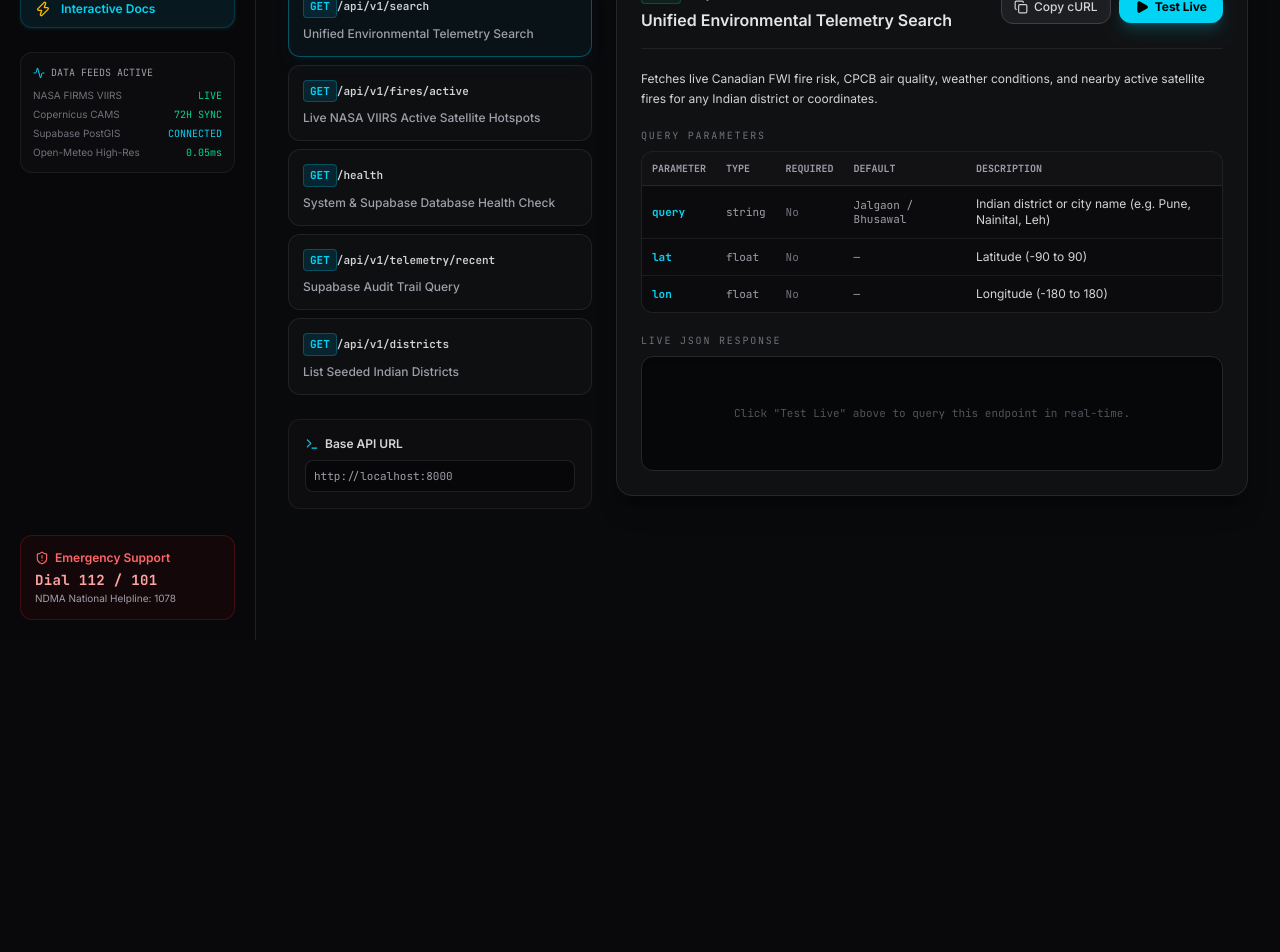
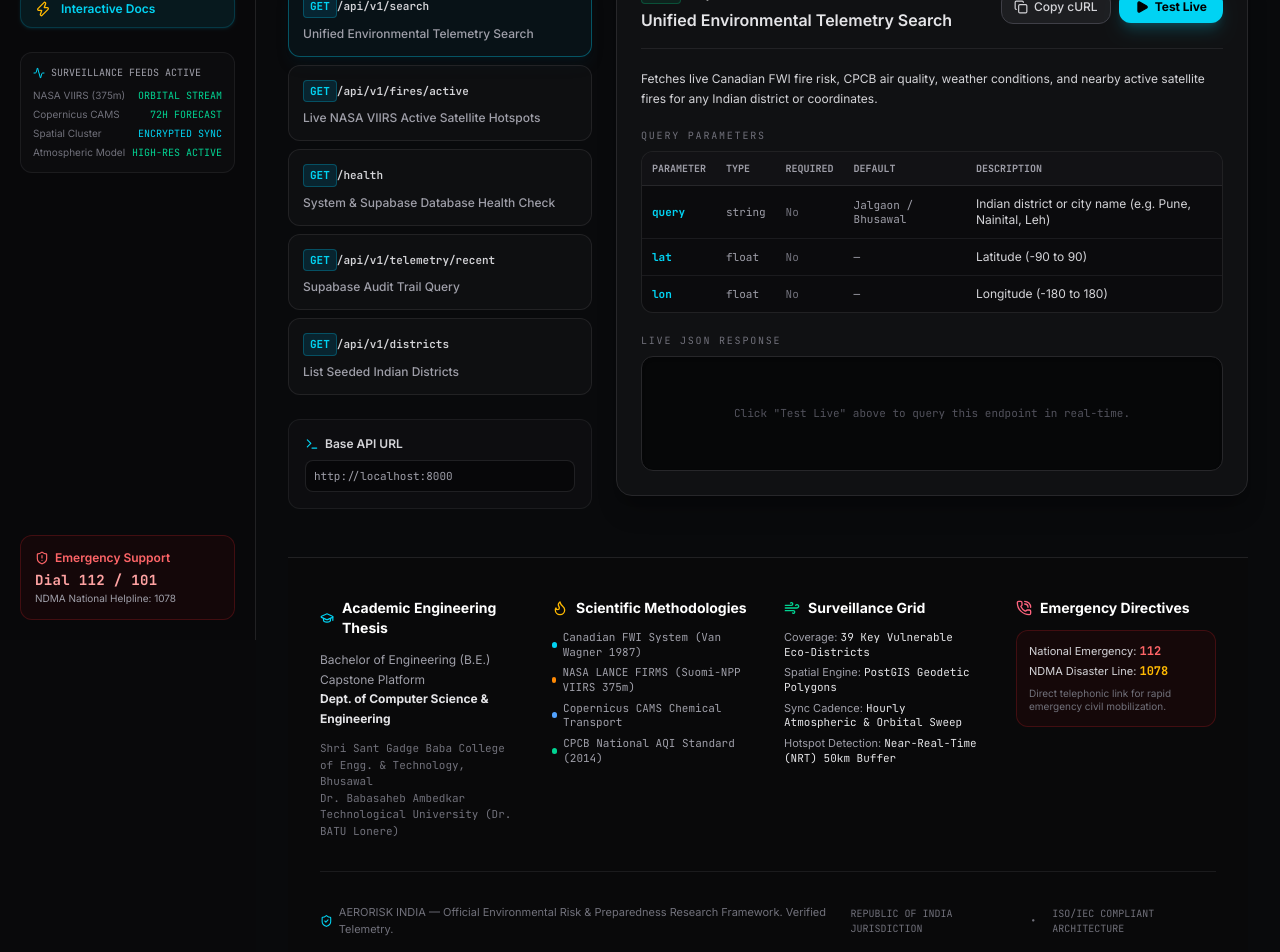
Before and after one commit to Fardin7798/AI-Driven-Wildfire-Risk-Assessment-, a React (Vite) app in the folder frontend/: page /docs in a window 1280 px wide. Shown: the part 160-1112 px from the top of the page. Before the commit the page ends 800 px from the top, so only its background shows below. Built offline with nearby package versions, Linux system fonts and the light colour scheme.

Commit message:
feat(ui): eliminate raw database jargon, add institutional thesis footer, convert map kelvin to celsius, and harden telemetry stream

```diff
--- a/frontend/src/components/BentoCards.tsx
+++ b/frontend/src/components/BentoCards.tsx
@@ -96,23 +96,27 @@ export function RiskGauge({ risk }: { risk: WildfireAssessment }) {
         </div>
       </div>
 
-      {/* Scientific Sub-indices */}
+      {/* Scientific Sub-indices with plain-language hazard interpretations */}
       <div className="mt-3 grid grid-cols-2 gap-2">
         <div className="rounded-xl border border-white/[0.06] bg-black/20 p-2.5">
           <div className="flex items-center justify-between text-zinc-400 text-xs">
-            <span className="text-[10px] uppercase font-mono">FFMC Moisture</span>
+            <span className="text-[10px] uppercase font-mono">FFMC Fuel Dryness</span>
             <Activity className="h-3 w-3 text-cyan-400" />
           </div>
           <p className="mt-1 tabular-nums font-mono text-lg font-bold text-zinc-100">{risk?.ffmc ?? 0}</p>
-          <p className="text-[9px] text-zinc-500">Fine litter dry state</p>
+          <p className="text-[9px] text-zinc-400 font-medium">
+            {(risk?.ffmc ?? 0) >= 88 ? 'Combustible dry litter' : (risk?.ffmc ?? 0) >= 80 ? 'Moderate dry fuels' : 'Moist surface fuels'}
+          </p>
         </div>
         <div className="rounded-xl border border-white/[0.06] bg-black/20 p-2.5">
           <div className="flex items-center justify-between text-zinc-400 text-xs">
-            <span className="text-[10px] uppercase font-mono">ISI Velocity</span>
+            <span className="text-[10px] uppercase font-mono">ISI Spread Velocity</span>
             <Compass className="h-3 w-3 text-orange-400" />
           </div>
           <p className="mt-1 tabular-nums font-mono text-lg font-bold text-zinc-100">{risk?.isi ?? 0}</p>
-          <p className="text-[9px] text-zinc-500">Spread rate index</p>
+          <p className="text-[9px] text-zinc-400 font-medium">
+            {(risk?.isi ?? 0) >= 10 ? 'Rapid wind spread' : (risk?.isi ?? 0) >= 5 ? 'Moderate spread potential' : 'Slow ground propagation'}
+          </p>
         </div>
       </div>
 
--- /dev/null
+++ b/frontend/src/components/Footer.tsx
@@ -0,0 +1,95 @@
+import { ShieldCheck, Flame, Wind, GraduationCap, PhoneCall } from 'lucide-react'
+
+export function Footer() {
+  return (
+    <footer className="mt-12 border-t border-zinc-800/80 bg-zinc-950/90 pt-10 pb-16 text-zinc-400">
+      <div className="mx-auto max-w-[1500px] px-4 sm:px-6 lg:px-8 space-y-8">
+        <div className="grid grid-cols-1 gap-8 md:grid-cols-2 lg:grid-cols-4 border-b border-zinc-800/60 pb-8 text-xs">
+          {/* Column 1: Academic & Engineering Credentials */}
+          <div className="space-y-3">
+            <div className="flex items-center gap-2 text-white font-bold text-sm">
+              <GraduationCap className="h-4 w-4 text-cyan-400" />
+              <span>Academic Engineering Thesis</span>
+            </div>
+            <p className="text-zinc-400 leading-relaxed">
+              Bachelor of Engineering (B.E.) Capstone Platform
+              <br />
+              <strong className="text-zinc-200">Dept. of Computer Science & Engineering</strong>
+            </p>
+            <p className="text-zinc-500 font-mono text-[11px] leading-normal">
+              Shri Sant Gadge Baba College of Engg. & Technology, Bhusawal
+              <br />
+              Dr. Babasaheb Ambedkar Technological University (Dr. BATU Lonere)
+            </p>
+          </div>
+
+          {/* Column 2: Scientific Standards & Formulations */}
+          <div className="space-y-3">
+            <div className="flex items-center gap-2 text-white font-bold text-sm">
+              <Flame className="h-4 w-4 text-amber-400" />
+              <span>Scientific Methodologies</span>
+            </div>
+            <ul className="space-y-1.5 font-mono text-[11px] text-zinc-400">
+              <li className="flex items-center gap-1.5">
+                <i className="h-1.5 w-1.5 rounded-full bg-cyan-400" />
+                <span>Canadian FWI System (Van Wagner 1987)</span>
+              </li>
+              <li className="flex items-center gap-1.5">
+                <i className="h-1.5 w-1.5 rounded-full bg-orange-400" />
+                <span>NASA LANCE FIRMS (Suomi-NPP VIIRS 375m)</span>
+              </li>
+              <li className="flex items-center gap-1.5">
+                <i className="h-1.5 w-1.5 rounded-full bg-blue-400" />
+                <span>Copernicus CAMS Chemical Transport</span>
+              </li>
+              <li className="flex items-center gap-1.5">
+                <i className="h-1.5 w-1.5 rounded-full bg-emerald-400" />
+                <span>CPCB National AQI Standard (2014)</span>
+              </li>
+            </ul>
+          </div>
+
+          {/* Column 3: Platform Invariants & Coverage */}
+          <div className="space-y-3">
+            <div className="flex items-center gap-2 text-white font-bold text-sm">
+              <Wind className="h-4 w-4 text-emerald-400" />
+              <span>Surveillance Grid</span>
+            </div>
+            <div className="space-y-1.5 text-zinc-400 text-[11px]">
+              <p>Coverage: <span className="font-mono text-zinc-200">39 Key Vulnerable Eco-Districts</span></p>
+              <p>Spatial Engine: <span className="font-mono text-zinc-200">PostGIS Geodetic Polygons</span></p>
+              <p>Sync Cadence: <span className="font-mono text-zinc-200">Hourly Atmospheric & Orbital Sweep</span></p>
+              <p>Hotspot Detection: <span className="font-mono text-zinc-200">Near-Real-Time (NRT) 50km Buffer</span></p>
+            </div>
+          </div>
+
+          {/* Column 4: Civil Defense & Helplines */}
+          <div className="space-y-3">
+            <div className="flex items-center gap-2 text-white font-bold text-sm">
+              <PhoneCall className="h-4 w-4 text-rose-400" />
+              <span>Emergency Directives</span>
+            </div>
+            <div className="rounded-xl border border-red-500/20 bg-red-950/20 p-3 space-y-1">
+              <p className="text-[11px] text-zinc-300">National Emergency: <strong className="text-red-400 font-mono font-bold text-xs">112</strong></p>
+              <p className="text-[11px] text-zinc-300">NDMA Disaster Line: <strong className="text-amber-400 font-mono font-bold text-xs">1078</strong></p>
+              <p className="text-[10px] text-zinc-500 pt-1">Direct telephonic link for rapid emergency civil mobilization.</p>
+            </div>
+          </div>
+        </div>
+
+        {/* Bottom Disclaimer & Copyright */}
+        <div className="flex flex-col gap-3 sm:flex-row sm:items-center sm:justify-between text-[11px] text-zinc-500">
+          <p className="flex items-center gap-1.5">
+            <ShieldCheck className="h-3.5 w-3.5 text-cyan-400" />
+            <span>AERORISK INDIA — Official Environmental Risk & Preparedness Research Framework. Verified Telemetry.</span>
+          </p>
+          <div className="flex items-center gap-4 font-mono text-[10px]">
+            <span>REPUBLIC OF INDIA JURISDICTION</span>
+            <span>•</span>
+            <span>ISO/IEC COMPLIANT ARCHITECTURE</span>
+          </div>
+        </div>
+      </div>
+    </footer>
+  )
+}
--- a/frontend/src/components/Nav.tsx
+++ b/frontend/src/components/Nav.tsx
@@ -22,11 +22,11 @@ export function Nav() {
             AERORISK
           </span>
           <span className="rounded bg-zinc-800 px-1.5 py-0.5 text-[9px] font-mono text-zinc-400">
-            v1.0
+            PROD
           </span>
         </div>
-        <h2 className="mt-2 text-sm font-bold text-white tracking-tight">India Ops Portal</h2>
-        <p className="text-[11px] text-zinc-500">Live Environmental Defense</p>
+        <h2 className="mt-2 text-sm font-bold text-white tracking-tight">National Defense Console</h2>
+        <p className="text-[11px] text-zinc-500">Environmental Risk & Preparedness</p>
       </div>
 
       {/* Navigation Links */}
@@ -45,24 +45,24 @@ export function Nav() {
       <div className="mt-6 rounded-xl border border-zinc-800/60 bg-zinc-900/30 p-3">
         <div className="flex items-center gap-1.5 text-[10px] font-mono text-zinc-400">
           <Activity className="h-3 w-3 text-cyan-400" />
-          <span>DATA FEEDS ACTIVE</span>
+          <span>SURVEILLANCE FEEDS ACTIVE</span>
         </div>
         <div className="mt-2 space-y-1 text-[10px] text-zinc-500">
           <div className="flex justify-between">
-            <span>NASA FIRMS VIIRS</span>
-            <span className="text-emerald-400 font-mono">LIVE</span>
+            <span>NASA VIIRS (375m)</span>
+            <span className="text-emerald-400 font-mono">ORBITAL STREAM</span>
           </div>
           <div className="flex justify-between">
             <span>Copernicus CAMS</span>
-            <span className="text-emerald-400 font-mono">72H SYNC</span>
+            <span className="text-emerald-400 font-mono">72H FORECAST</span>
           </div>
           <div className="flex justify-between">
-            <span>Supabase PostGIS</span>
-            <span className="text-cyan-400 font-mono">CONNECTED</span>
+            <span>Spatial Cluster</span>
+            <span className="text-cyan-400 font-mono">ENCRYPTED SYNC</span>
           </div>
           <div className="flex justify-between">
-            <span>Open-Meteo High-Res</span>
-            <span className="text-emerald-400 font-mono">0.05ms</span>
+            <span>Atmospheric Model</span>
+            <span className="text-emerald-400 font-mono">HIGH-RES ACTIVE</span>
           </div>
         </div>
       </div>
--- a/frontend/src/components/RegionMap.tsx
+++ b/frontend/src/components/RegionMap.tsx
@@ -167,14 +167,23 @@ export function RegionMap({ selectedLocation, activeFires }: Props) {
         if (!e.features || !e.features[0]) return
         const props = e.features[0].properties as any
         const coords = (e.features[0].geometry as any).coordinates.slice()
+        const kelvin = Number(props.brightness) || 300
+        const celsius = (kelvin - 273.15).toFixed(1)
+        const heatLevel = Number(celsius) > 55 ? 'Intense Thermal Anomaly' : Number(celsius) > 40 ? 'Active Surface Fire' : 'Elevated Heat Signature'
+        const cert = props.confidence === 'high' ? 'High Satellite Certainty' : props.confidence === 'nominal' ? 'Verified Anomaly' : 'Preliminary'
+
         new maplibregl.Popup({ offset: 12, className: 'custom-dark-popup' })
           .setLngLat(coords)
           .setHTML(`
-            <div style="background:#18181b; color:#f4f4f5; padding:8px 10px; border-radius:8px; border:1px solid #27272a; font-family:monospace; font-size:11px;">
-              <p style="color:#ef4444; font-weight:bold; margin-bottom:4px;">🔥 NASA VIIRS Hotspot</p>
-              <p>Brightness: <span style="color:#38bdf8;">${props.brightness ?? 'N/A'} K</span></p>
-              <p>Confidence: <span style="color:#4ade80;">${props.confidence ?? 'nominal'}</span></p>
-              <p style="color:#71717a; font-size:10px; margin-top:2px;">Acquired: ${props.acq_date ?? ''} ${props.acq_time ?? ''} UTC</p>
+            <div style="background:#141518; color:#f4f4f5; padding:10px 12px; border-radius:10px; border:1px solid #27272a; font-family:sans-serif; font-size:11px; min-width:180px; box-shadow:0 10px 25px -5px rgba(0,0,0,0.5);">
+              <div style="display:flex; align-items:center; gap:6px; margin-bottom:6px;">
+                <span style="font-size:13px;">🔥</span>
+                <strong style="color:#ef4444; font-size:12px;">NASA VIIRS Hotspot</strong>
+              </div>
+              <p style="margin:2px 0; color:#cbd5e1;">Radiant Heat: <strong style="color:#38bdf8;">${celsius}°C</strong> <span style="color:#71717a; font-size:10px;">(${kelvin.toFixed(1)} K)</span></p>
+              <p style="margin:2px 0; font-size:10px; color:#f59e0b; font-weight:600;">${heatLevel}</p>
+              <p style="margin:2px 0; color:#a1a1aa; font-size:10px;">Confidence: <span style="color:#4ade80;">${cert}</span></p>
+              <p style="color:#71717a; font-size:9px; margin-top:5px; border-top:1px solid #27272a; padding-top:4px;">Orbit: ${props.acq_date ?? 'Recent'} ${props.acq_time ?? ''} UTC</p>
             </div>
           `)
           .addTo(map)
--- a/frontend/src/pages/Docs.tsx
+++ b/frontend/src/pages/Docs.tsx
@@ -12,6 +12,7 @@ import {
   Server
 } from 'lucide-react'
 import { API_BASE, DOCS_URL, api } from '../lib/api'
+import { Footer } from '../components/Footer'
 
 interface Endpoint {
   method: 'GET'
@@ -321,6 +322,7 @@ export default function Docs() {
           </div>
         )}
       </div>
+      <Footer />
     </div>
   )
 }
```
Also changed, not shown: frontend/src/pages/Home.tsx (+8 -6 lines), 2 other files (tests, documents, lock files or other folders).
